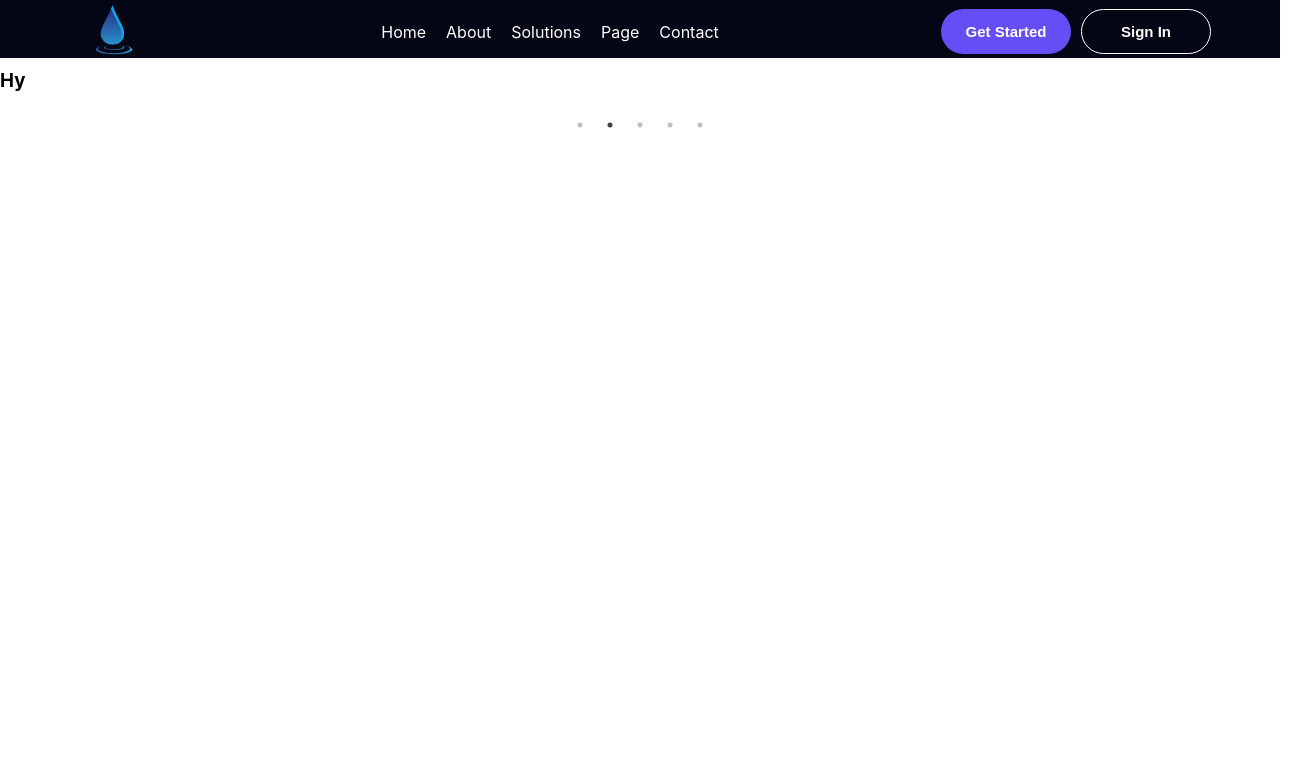
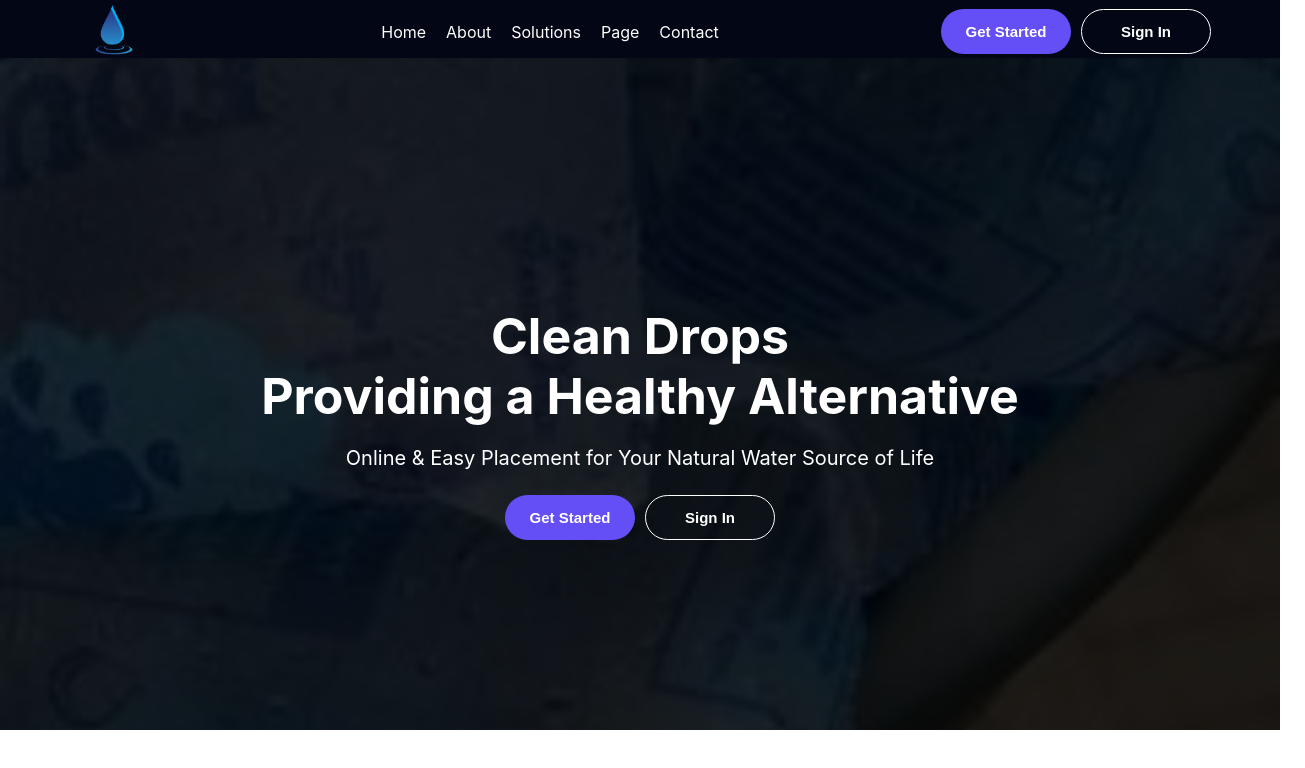
Before and after one commit to Dc-Valerian/BootCamp-WaterProject-, a React (Create React App) app: page / in a window 1280 px wide. Shown: the top 768 px of the page, 1305 px wide, since content can reach past the window. Built offline with nearby package versions, Linux system fonts and the light colour scheme.

Commit message:
redesign the hero page

```diff
--- a/src/Components/Home/Hero.tsx
+++ b/src/Components/Home/Hero.tsx
@@ -1,48 +1,190 @@
-import React from 'react'
-import Slider from "react-slick"
-import styled from 'styled-components'
-import "slick-carousel/slick/slick.css"
-import "slick-carousel/slick/slick-theme.css"
+import React from 'react';
+import Slider from 'react-slick';
+import "slick-carousel/slick/slick.css";
+import "slick-carousel/slick/slick-theme.css";
+import styled from 'styled-components';
+import slide2 from "../Assets/img8.jpg";
+import slide1 from "../Assets/cup.png";
+import slide3 from "../Assets/waterimg.jpg";
+import slide4 from "../Assets/nice3rm.png";
+import slide5 from "../Assets/bg5.jpg";
+import GlobalButton from '../GlobalProps/GlobalButton';
+import { NavLink } from 'react-router-dom';
+// import slide6 from "../Assets/img3.jpg";
 
 const Hero = () => {
+
   const settings = {
-    dots: true,
-    fade: true,
     infinite: true,
-    autoplay:true,
-    speed: 500,
+    speed: 800,
     slidesToShow: 1,
-    slidesToScroll: 1
-  };
+    slidesToScroll: 1,
+    autoplay: true,
+    cssEase: "ease-in-out",
+  }
+
   return (
-    <Container>
-      <center>Single Item</center>
+    <div>
+        <Container id='Hero'>
+        <Maintext>
+            <h3>Clean Drops <br /> Providing a Healthy Alternative</h3>
+            <p>Online & Easy Placement for Your Natural Water Source of Life</p>
+            <Button>
+            <NavLink to="/register">
+       <GlobalButton name='Get Started' bcc="#644FF6" border='none' cl='white'/>
+        </NavLink>
+         <NavLink to="/login">
+         <GlobalButton name='Sign In' bcc="transparent" border='1px solid white' cl='white'/>
+          </NavLink>
+            </Button>
+          {/* <InputField>
+            <input type="search" placeholder = "Search by price, Agent, Location" />
+            <Search>Search</Search>
+          </InputField> */}
 
+        </Maintext>
       <Slider {...settings}>
-      <div>
-            <h3>1</h3>
-          </div>
-          <div>
-            <h3>Hy</h3>
-          </div>
-          <div>
-            <h3>3</h3>
-          </div>
-          <div>
-            <h3>4</h3>
-          </div>
-          <div>
-            <h3>5</h3>
-          </div>
+        <Container>
+          <img src={slide1} alt="" />
+        </Container>
+        <Container>
+          <img src={slide2} alt="" />
+        </Container>
+        <Container>
+          <img src={slide3} alt="" />
+        </Container>
+        <Container>
+          <img src={slide4} alt="" />
+        </Container>
+        <Container>
+          <img src={slide5} alt="" />
+        </Container>
+        {/* <Container>
+          <img src={slide6} alt="" />
+        </Container> */}
+
       </Slider>
     </Container>
+    </div>
   )
 }
 
-export default Hero
+export default Hero;
 
-
+const Button = styled.div`
+display: flex;
+margin-top: 20px;
+`
 
 const Container = styled.div`
-margin-top: 30px;
-`
+  width: 100%;
+  height: calc(100vh - 70px);
+  overflow: hidden;
+  position: relative;
+
+  img{
+    width: 100%;
+    height: 100%;
+    object-fit: cover;
+  }
+`;
+const Maintext = styled.div`
+  position: absolute;
+  display: flex;
+  align-items: center;
+  justify-content: center;
+  flex-direction: column;
+  text-align: center;
+  background-color: rgba(0, 0, 0, 0.8);
+  height : 100vh;
+  width : 100%;
+  z-index: 1;
+  color : white;
+  h3{
+    font-size: 50px;
+    /* margin: 0; */
+    margin-bottom: 15px;
+  }
+  p{
+    font-size: 20px;
+    margin: 0;
+    margin-top: 5px;
+  }
+  @media screen and (max-width: 768px) {
+    p{
+      font-size: 18px;
+      /* background-color: black; */
+    }
+  }
+  @media screen and (max-width: 425px) {
+    h3{
+      font-size: 30px;
+      @media screen  and (max-width: 320px){
+    font-size: 25px;
+  }
+    }
+
+    p{
+      /* font-size: 12px; */
+      width: 280px;
+      /* background-color: red; */
+      @media screen  and (max-width: 320px){
+    font-size: 16px;
+    line-height: 23px;
+  }
+    }
+  }
+`;
+const InputField = styled.div`
+  display: flex;
+  width: 650px;
+  padding: 10px 0px 10px 0px;
+  align-items: center;
+  justify-content: space-around;
+  font-weight: 500;
+  margin-top: 10px;
+  /* background-color: blue; */
+  input{
+    width: 500px;
+    padding: 15px 0px 15px 0px;
+    /* height: 50px; */
+    border-radius: 30px;
+    background-color: white;
+    outline: 0;
+    border: 0;
+    padding-left: 20px;
+  }
+  @media screen and (max-width: 768px) {
+    width: 450px;
+    input{
+      @media screen and (max-width: 768px) {
+      width: 300px;
+  }
+    }
+  }
+  @media screen and (max-width: 425px) {
+    width: 310px;
+    /* background-color: blue; */
+    input{
+      @media screen and (max-width: 425px) {
+      width: 220px;
+  }
+    }
+  }
+`;
+const Search = styled.div`
+  width: 120px;
+  padding: 15px 0px 15px 0px;
+  /* height: 50px; */
+  border-radius: 30px;
+  background-color: #005555;
+  color: #F2F6F6;
+  display: flex;
+  justify-content: center;
+  align-items: center;
+  cursor: pointer;
+  @media screen and (max-width: 425px) {
+    width: 80px;
+    padding: 10px 0px 10px 0px;
+    }
+`;
```
